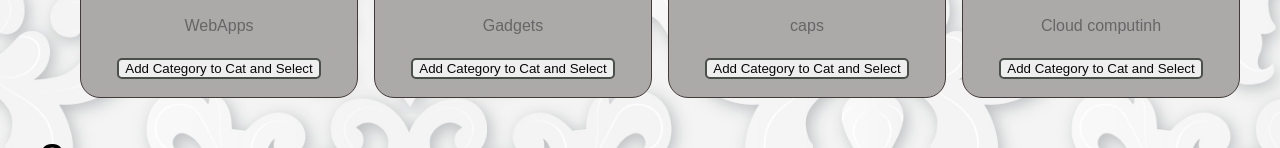
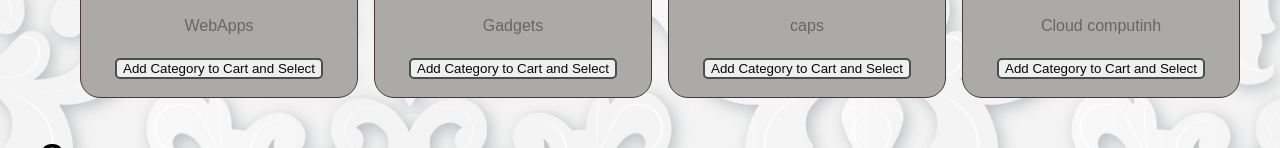
Before and after one commit to ErnestAhorgah-Uopeople/MSIT-5260-01---AY2025-T1, a plain HTML site: page index.html in a window 1280 px wide. Shown: the part 597-745 px from the top of the page. Drawn offline with Linux system fonts and the light colour scheme.

Commit message:
Update index.html

```diff
--- a/index.html
+++ b/index.html
@@ -39,7 +39,7 @@
                         <p>Android phones</p>
                         <p>Windows Phones</p>
                         <p>WebApps</p>
-                       <a href="message.html"> <button style="border: 2px solid rgb(73, 80, 73);" class="apply">Add Category to Cat and Select</button></a>
+                       <a href="message.html"> <button style="border: 2px solid rgb(73, 80, 73);" class="apply">Add Category to Cart and Select</button></a>
                     </li>
                     <li class="item">
                         <h3>Hardware</h3>
@@ -48,7 +48,7 @@
                         <p>Home Appliances</p>
                         <p>Tools</p>
                         <p>Gadgets</p>
-                        <a href="message.html"> <button style="border: 2px solid rgb(73, 80, 73);" class="apply">Add Category to Cat and Select</button></a>
+                        <a href="message.html"> <button style="border: 2px solid rgb(73, 80, 73);" class="apply">Add Category to Cart and Select</button></a>
                     </li>
                     <li class="item">
                         <h3>Clothing and Braces</h3>
@@ -58,7 +58,7 @@
                         <p>Troussers</p>
                         <p>caps</p>
 
-                        <a href="message.html"> <button style="border: 2px solid rgb(73, 80, 73);" class="apply">Add Category to Cat and Select</button></a>
+                        <a href="message.html"> <button style="border: 2px solid rgb(73, 80, 73);" class="apply">Add Category to Cart and Select</button></a>
                     </li>
                     </li>
                     <li class="item">
@@ -68,7 +68,7 @@
                         <p>Networking</p>
                         <p>Hardware</p>
                         <p>Cloud computinh</p>
-                        <a href="message.html"> <button style="border: 2px solid rgb(73, 80, 73);" class="apply">Add Category to Cat and Select</button></a>
+                        <a href="message.html"> <button style="border: 2px solid rgb(73, 80, 73);" class="apply">Add Category to Cart and Select</button></a>
                     </li>
                     </li>
                 </ul>
```
